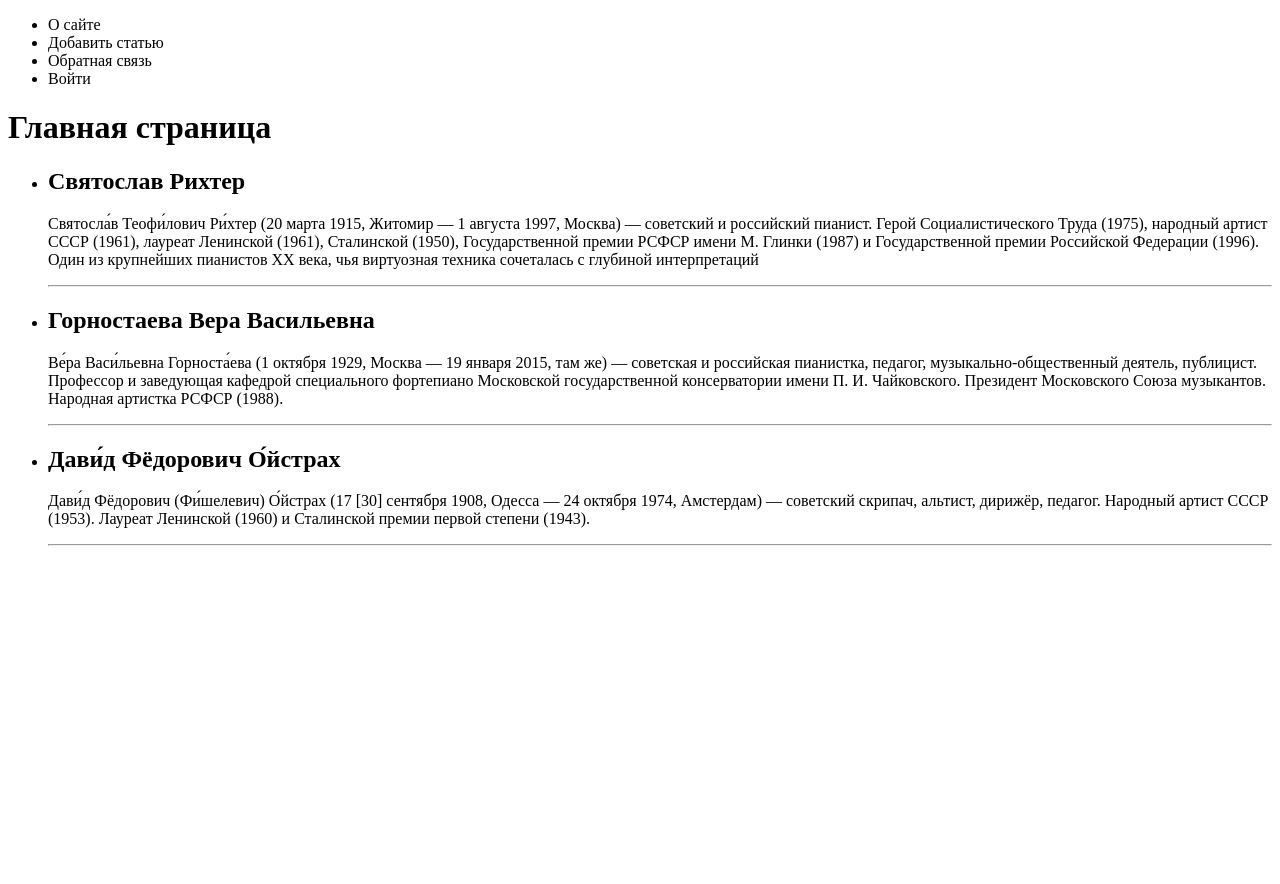
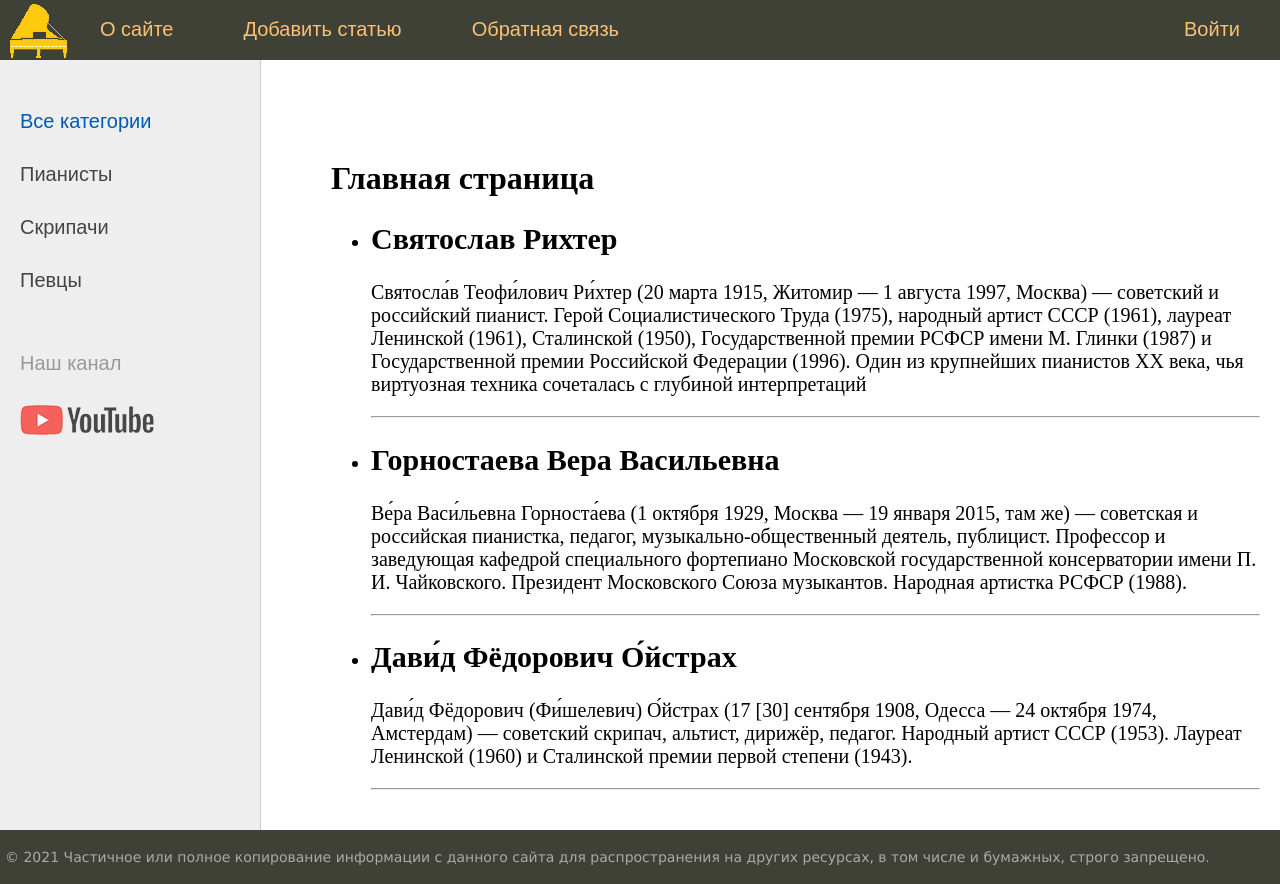
Before and after one commit to Evchap/Blog_site, a Django app: page / in a window 1280 px wide. Before the commit the page ends 546 px from the top, so only its background shows below. Run offline with Django 4.2, Linux system fonts and the light colour scheme; data comes from the database, SQL or seed files in the repository; both versions use the stored data as it was after the commit.

Commit message:
Added: added URLs in templates

```diff
--- a/Blogsite/settings.py
+++ b/Blogsite/settings.py
@@ -119,10 +119,13 @@ USE_TZ = True
 # Static files (CSS, JavaScript, Images)
 # https://docs.djangoproject.com/en/4.1/howto/static-files/
 
-STATIC_URL = 'static/'
 
 # Default primary key field type
 # https://docs.djangoproject.com/en/4.1/ref/settings/#default-auto-field
+
+STATIC_URL = 'static/'
+STATIC_ROOT = os.path.join(BASE_DIR, 'static')
+STATICFILES_DIRS = []
 
 DEFAULT_AUTO_FIELD = 'django.db.models.BigAutoField'
 
--- /dev/null
+++ b/musicians/static/musicians/css/styles.css
@@ -0,0 +1,392 @@
+html, body {
+	font-family: 'Arial';
+	margin: 0;
+	padding: 0;
+	height: 100%;
+	width: 100%;
+	color: #444;
+}
+
+a {
+	color: #0059b2;
+	text-decoration: none;
+}
+a:hover {
+	color: #CC0000;
+	text-decoration: underline;
+}
+
+img {max-width: 600px; height: auto;}
+
+img.img-article-left {
+	max-width: 300px;
+	height: auto;
+	float: left;
+	padding: 0 10px 10px 0;
+}
+
+img.img-article-left.thumb {
+	max-width: 150px;
+	height: auto;
+}
+
+p.link-read-post {
+	text-align: right;
+}
+p.link-read-post a {
+	padding: 10px;
+	min-width: 100px;
+	background: #333671;
+	color: #fff;
+	text-decoration: none;
+}
+
+div.article-panel {
+    background: #eee;
+    padding: 5px 10px 5px 10px;
+    box-sizing: border-box;
+    overflow: hidden;
+    color: #555;
+}
+div.article-panel p.first {
+    margin: 0;
+    float: left;
+}
+div.article-panel p.last {
+    margin: 0;
+    float: right;
+}
+
+ul.list-articles {
+	list-style: none;
+	margin: 0;
+	padding: 0;
+}
+ul.list-articles li {
+	border-bottom: 1px solid #ccc;
+}
+
+.table-page {
+	width: 100%;
+	height: 100%;
+	vertical-align: top;
+}
+.table-page tr {height: 100%;}
+
+.clear {clear: both;}
+
+.header {
+	background: #3F4137;
+	height: 60px;
+}
+
+.logo {
+	background: url('../images/logo.png') no-repeat 10px 2px;
+	width: 70px;
+	height: 60px;
+}
+
+ul.mainmenu {
+	list-style: none;
+	margin: 0;
+	padding: 0;
+	height: 60px;
+	color: #fdc073;
+	font-size: 20px;
+	overflow: hidden;
+}
+ul.mainmenu li {
+	float: left;
+	margin: 18px 40px 0 30px;
+}
+ul.mainmenu li.logo {margin: 0;}
+ul.mainmenu li.last {float: right;}
+
+ul.mainmenu li a {
+	color: #fdc073;
+	text-decoration: none;
+}
+ul.mainmenu li a:hover {
+	color: #FDA83D;
+}
+
+.panelitems {
+	text-align: center;
+}
+
+ul.langitem {
+	list-style: none;
+	display: inline-block;
+	margin: 30px;
+	padding: 0;
+	max-width: 300px
+}
+ul.langitem li {
+	margin: 10px 0 0 0;
+	width: 100%;
+}
+ul.langitem li.image {
+	margin: 0;
+	text-align: center;
+	width: 100%;
+	height: 250px;
+	overflow: hidden;
+}
+ul.langitem li.descr {
+	color: #777;
+	height: 170px;
+	overflow: hidden;
+}
+ul.langitem li a {
+	color: #fdc073;
+	text-decoration: none;
+	font-size: 20px;
+}
+ul.langitem li a:hover {
+	color: #FDA83D;
+}
+div.button {
+	background: #3F4137;
+	max-width: 200px;
+	margin: 0 auto;
+	padding: 5px 20px 5px 20px;
+	border-radius: 10px;
+	font-size: 20px;
+}
+
+.table-content {
+	width: 100%;
+	min-height: 100%;
+	height: 100%;
+}
+
+.left-chapters {
+	margin: 0;
+	background: #eee;
+	border-right: 1px solid #ccc;
+	min-height: 100%;
+}
+.left-chapters ul {
+	width: 230px;
+	min-height: 100%;
+	margin: 0;
+	padding: 20px 10px 10px 20px;
+	list-style: none;
+	font-size: 20px;
+}
+.left-chapters ul li {
+	margin: 30px 0 0 0;
+	color: #999;
+}
+.left-chapters ul li.selected {color: #0059b2; }
+.left-chapters ul li a {
+	color: #444;
+	text-decoration: none;
+}
+.left-chapters ul li a:hover { color: #CC0000; }
+.left-chapters ul li.share {margin: 60px 0 0 0;}
+.left-chapters ul li.share p {margin: 30px 0 30px 0;}
+.left-chapters ul li.share a {
+	display: inline-block;
+	width: 40px;
+	height: 40px;
+	margin: 0 20px 0 0;
+}
+.left-chapters ul li.share a.share-yt {
+	width: 100%;
+	height: 30px;
+	background: url('../images/share_yt.png') no-repeat 0 0
+}
+.left-chapters ul li.share a.share-yt:hover {
+	width: 100%;
+	height: 30px;
+	background: url('../images/share_yt.png') no-repeat 0 -30px
+}
+
+.content {
+	padding: 40px 20px 20px 40px;
+	width: 100%;
+	box-sizing: border-box;
+}
+
+ul.breadcrumbs {
+	margin: 0;
+	padding: 0;
+	list-style: none;
+	font-size: 20px;
+	font-family: Sans-serif, Arial, Tahoma;
+}
+ul.breadcrumbs li {
+	display: inline-block;
+}
+ul.breadcrumbs li a {
+	color: #0059b2;
+	text-decoration: none;
+}
+ul.breadcrumbs li a:hover { color: #CC0000; }
+ul.breadcrumbs li:after{
+	padding: 0 10px 0 10px;
+	content: "\2192";
+}
+ul.breadcrumbs li.last:after {content: "";}
+
+ul.control {
+	margin: 0;
+	padding: 60px 0 0 0;
+	list-style: none;
+	font-family: Sans-serif, Arial, Tahoma;
+	font-size: 18px;
+	width: 100%;
+}
+ul.control li {	float: left; padding: 0 0 0 10px;}
+ul.control li.first:before {content: "\2190"; padding: 0 10px 0 0;}
+ul.control li.last {float: right; padding: 0 40px 0 0;}
+ul.control li.last:after {content: "\2192"; padding: 0 0 0 10px;}
+ul.control li a { color: #0059b2; text-decoration: none; }
+ul.control li a:hover { color: #CC0000; }
+
+ul.content-table {
+	margin: 0;
+	padding: 60px 0 0 30px;
+	list-style: none;
+	font-family: Sans-serif, Arial, Tahoma;
+	font-size: 28px;
+}
+ul.content-table li {
+	margin: 0 0 40px 0;
+}
+ul.content-table li a {
+	color: #BB5715;
+	text-decoration: none;
+}
+ul.content-table li a:hover {color: #F0711C;}
+
+.content-text {
+	margin: 60px 0 0 30px;
+	color: #000;
+	font-size: 20px;
+	font-family: Yandex Sans Display Light;
+}
+.content-text h1 {font-size: 32px;}
+
+ul.lang-list {
+	list-style: none;
+	margin: 0;
+	padding: 14px 0 0 0;
+	background: #3F4137;
+	width: 100%;
+	height: 50px;
+	border-top: 1px solid #959A82;
+	box-sizing: border-box;
+	font-size: 18px;
+	font-family: Sans-serif, Arial, Tahoma;
+}
+ul.lang-list li {
+	display: inline-block;
+	margin-left: 40px;
+}
+ul.lang-list li.selected {color: #fdc073; border-bottom: 1px solid #fdc073;}
+ul.lang-list li a {
+	color: #eee;
+	text-decoration: none;
+}
+ul.lang-list li a:hover {color: #fdc073;}
+
+.topic-subject .topic-line {
+	border-bottom: 1px solid #CC0000;
+	margin-top: -16px;
+}
+
+.topic-subject .topic-text {
+	display: inline-block;
+	font-size: 28px;
+	color: #777;
+	padding: 0 10px 0 10px;
+	margin-left: 30px;
+	background: #fff;
+	font-family: Sans-serif, Arial, Tahoma;
+}
+
+.list-topic {
+	margin: 40px 0 60px 0;
+	font-family: Sans-serif, Arial, Tahoma;
+}
+.list-topic p {
+	margin: 0;
+	font-size: 28px;
+}
+.list-topic ol {
+	columns: 2;
+	-webkit-columns: 2;
+	column-gap: 40px;
+}
+.list-topic ol li {
+	display: list-item;
+	margin: 10px 10px 0 0px;
+	padding: 0 0 0 10px;
+}
+.list-topic ol li a {
+	color: #0059b2;
+	text-decoration: none;
+}
+.list-topic ol li a:hover {color: #CC0000;}
+
+.highlight {
+	max-width: 350px;
+	padding: 0 10px 0 10px;
+	margin: 0;
+	overflow: auto;
+	overflow-y: hidden;
+	background: #f0f0f0;
+}
+.highlight p { margin: 0; }
+.highlight .block {
+	width: 100%;
+	margin: 0;
+}
+.highlight .block p { margin: 0; }
+
+.quote {
+	background: url('../images/blockquote.png') no-repeat 0 10px;
+	padding: 5px 5px 5px 70px;
+	font-family: Sans-serif, Arial, Tahoma;
+	font-style: italic;
+}
+
+#footer {
+	box-sizing: border-box;
+
+	background: #3F4137;
+	padding: 5px;
+	color: #aaa;
+	font-size: 14px;
+	font-family: Verdana, Geneva, Arial, Helvetica;
+	text-align: left;
+	overflow: hidden;
+}
+#footer a {
+	text-decoration: underline;
+	color: #aaa;
+}
+
+.form-input {
+    width: 300px;
+    font-size: 16px;
+}
+
+.form-label {
+    display: inline-block;
+    min-width: 150px;
+    vertical-align: top;
+}
+
+.form-error ul {
+    list-style: none;
+    padding: 0;
+    color: #CC0000;
+}
+
+.form-button {
+    min-width: 200px;
+    font-size: 16px;
+}
--- a/musicians/templates/musicians/base.html
+++ b/musicians/templates/musicians/base.html
@@ -1,18 +1,69 @@
+{% load static %}
 <!DOCTYPE html>
 <html>
 <head>
 	<title>{{title}}</title>
+	<link type="text/css" href="{% static 'musicians/css/styles.css' %}" rel="stylesheet" />
+	<meta http-equiv="Content-Type" content="text/html; charset=utf-8">
+	<link rel="shortcut icon" href="{% static 'musicians/images/main.ico' %}" type="image/x-icon"/>
+	<meta name="viewport" content="width=device-width, initial-scale=1.0">
 </head>
 <body>
+<table class="table-page" border=0 cellpadding="0" cellspacing="0">
+<tr><td valign=top>
 {% block mainmenu %}
-<ul>
-	{% for m in menu %}
-<li>{{m}}</li>
-	{% endfor %}
-</ul>
+		<div class="header">
+			<ul id="mainmenu" class="mainmenu">
+			<li class="logo"><a href="{% url 'home' %}"><div class="logo"></div></a></li>
+{% for m in menu %}
+         {% if not forloop.last %}
+				<li><a href="{% url m.url_name %}">{{m.title}}</a></li>
+         {% else %}
+				<li class="last"><a href="{% url m.url_name %}">{{m.title}}</a></li>
+         {% endif %}
+{% endfor %}
+			</ul>
+			<div class="clear"></div>
+		</div>
 {% endblock mainmenu %}
 
+
+<table class="table-content" border=0 cellpadding="0" cellspacing="0">
+<tr>
+<!-- Sidebar слева -->
+	<td valign="top" class="left-chapters">
+	<ul id="leftchapters">
+		<li class="selected">Все категории</li>
+		<li><a href="#">Пианисты</a></li>
+		<li><a href="#">Скрипачи</a></li>
+		<li><a href="#">Певцы</a></li>
+		<li class="share">
+		<p>Наш канал</p>
+		<a class="share-yt" href="https://www.youtube.com/channel/UCetgtvy93o3i3CvyGXKFU3g" target="_blank" rel="nofollow"></a>
+		</li>
+	</ul>
+</td>
+<!-- Конец Sidebar'а -->
+<td valign="top" class="content">
+	<!-- Хлебные крошки -->
+	{% block breadcrumbs %}
+	{% endblock %}
+
+<!-- Блок контента -->
+	<div class="content-text">
 {% block content %}
 {% endblock %}
+	</div>
+<!-- Конец блока контента -->
+
+</td></tr></table>
+</td></tr>
+<!-- Footer -->
+<tr><td valign=top>
+	<div id="footer">
+		<p>&copy; 2021 Частичное или полное копирование информации с данного сайта для распространения на других ресурсах, в том числе и бумажных, строго запрещено.</p>
+	</div>
+</td></tr></table>
+<!-- Конец footer'а и страницы -->
 </body>
 </html>
--- a/musicians/urls.py
+++ b/musicians/urls.py
@@ -5,6 +5,9 @@ from .views import *
 urlpatterns = [
     path('', index, name='home'),
     path('about/', about, name='about'),
+    path('addpage/', addpage, name='add_page'),
+    path('contact/', contact, name='contact'),
+    path('login/', login, name='login'),
 ]
 
 # http://127.0.0.1:8000/about/
--- a/musicians/views.py
+++ b/musicians/views.py
@@ -5,16 +5,37 @@ from django.http import HttpResponse, HttpResponseNotFound, Http404
 
 from .models import * # импорт моделей
 
-menu = ["О сайте", "Добавить статью", "Обратная связь", "Войти"]
+menu = [{'title': "О сайте", 'url_name': 'about'},
+        {'title': "Добавить статью", 'url_name': 'add_page'},
+        {'title': "Обратная связь", 'url_name': 'contact'},
+        {'title': "Войти", 'url_name': 'login'}
+]
+
 
 def index(request):
-    posts = Musicians.objects.all()   # параметр обязательно должен быть ссылкой request, а второй – путь к файлу шаблона
-    return render(request, 'musicians/index.html', {'posts': posts, 'menu': menu, 'title': 'Главная страница'})
+    posts = Musicians.objects.all()
+    context = {
+        'posts': posts,
+        'menu': menu,
+        'title': 'Главная страница'
+    }
+
+    return render(request, 'musicians/index.html', context=context)
 
 def about(request):
     return render(request, 'musicians/about.html', {'menu': menu, 'title': 'О сайте'})
 
 
+def addpage(request):
+    return HttpResponse("Добавление статьи")
+
+
+def contact(request):
+    return HttpResponse("Обратная связь")
+
+
+def login(request):
+    return HttpResponse("Авторизация")
 def categories(request, catid):
     if request.POST:
         print(request.POST)
```
Also changed, not shown: db.sqlite3, musicians/static/musicians/images/blockquote.png (added), musicians/static/musicians/images/btn_yt.png (added), musicians/static/musicians/images/logo.png (added), musicians/static/musicians/images/logo.svg (added), musicians/static/musicians/images/main.ico (added), musicians/static/musicians/images/share_yt.png (added), musicians/static/musicians/images/smallmenu.png (added), musicians/static/musicians/images/violino.svg (added).
